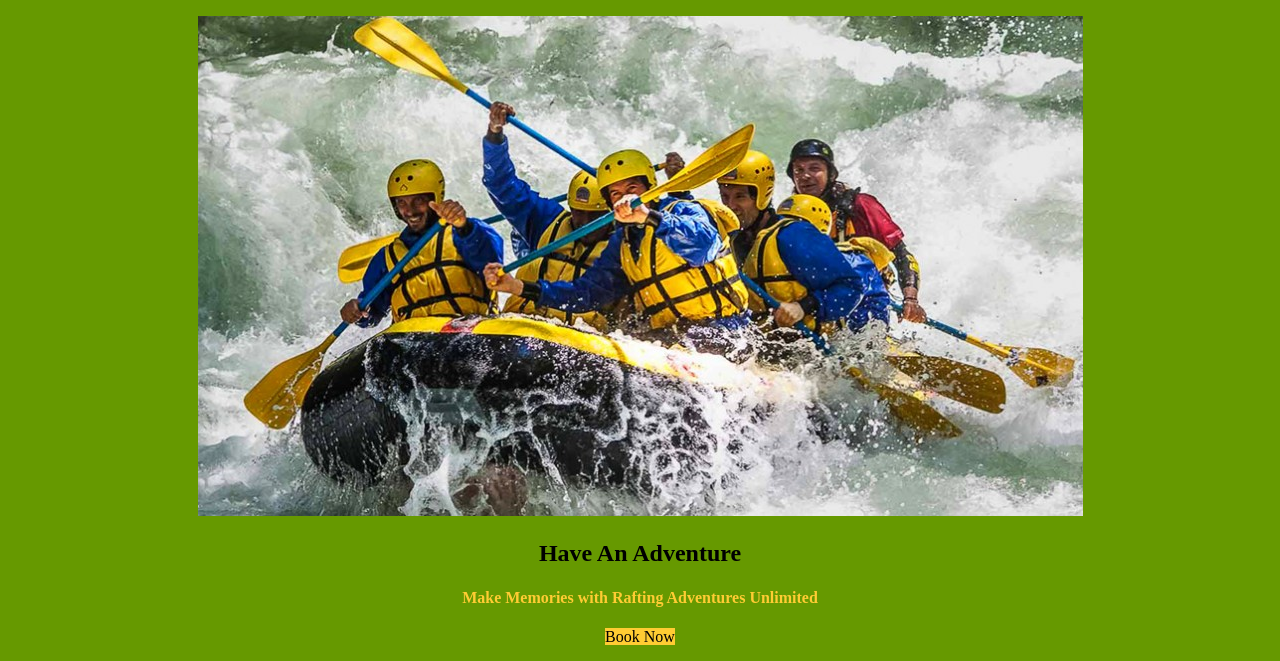
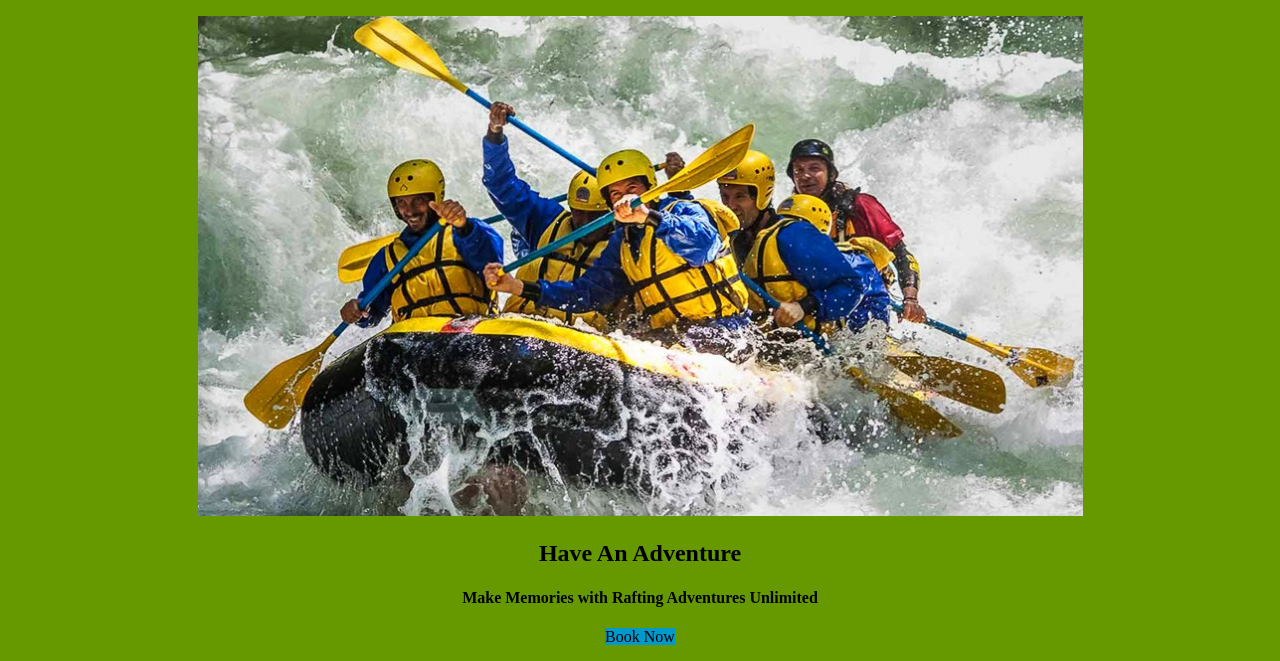
Before and after one commit to nilberth-escobar/wdd130, a plain HTML site: page wwr/index.html in a window 1280 px wide. In both pictures the pointer is over the link "Book Now". Shown: the part 90-751 px from the top of the page. Drawn offline with Linux system fonts and the light colour scheme.

Commit message:
h4 color backgnd black set

```diff
--- a/wwr/styles/style.css
+++ b/wwr/styles/style.css
@@ -37,7 +37,7 @@ nav a:hover{
 }
 
 .book:hover, .join:hover{
-    background-color: #ffcc33;
+    background-color: #0099cc;
     color:black;
 }
 
@@ -59,7 +59,7 @@ footer{
 }
 
 h4{
-    color:#ffcc33;
+    color:black;
 }
 
 .msg h2, .msg p{
```
